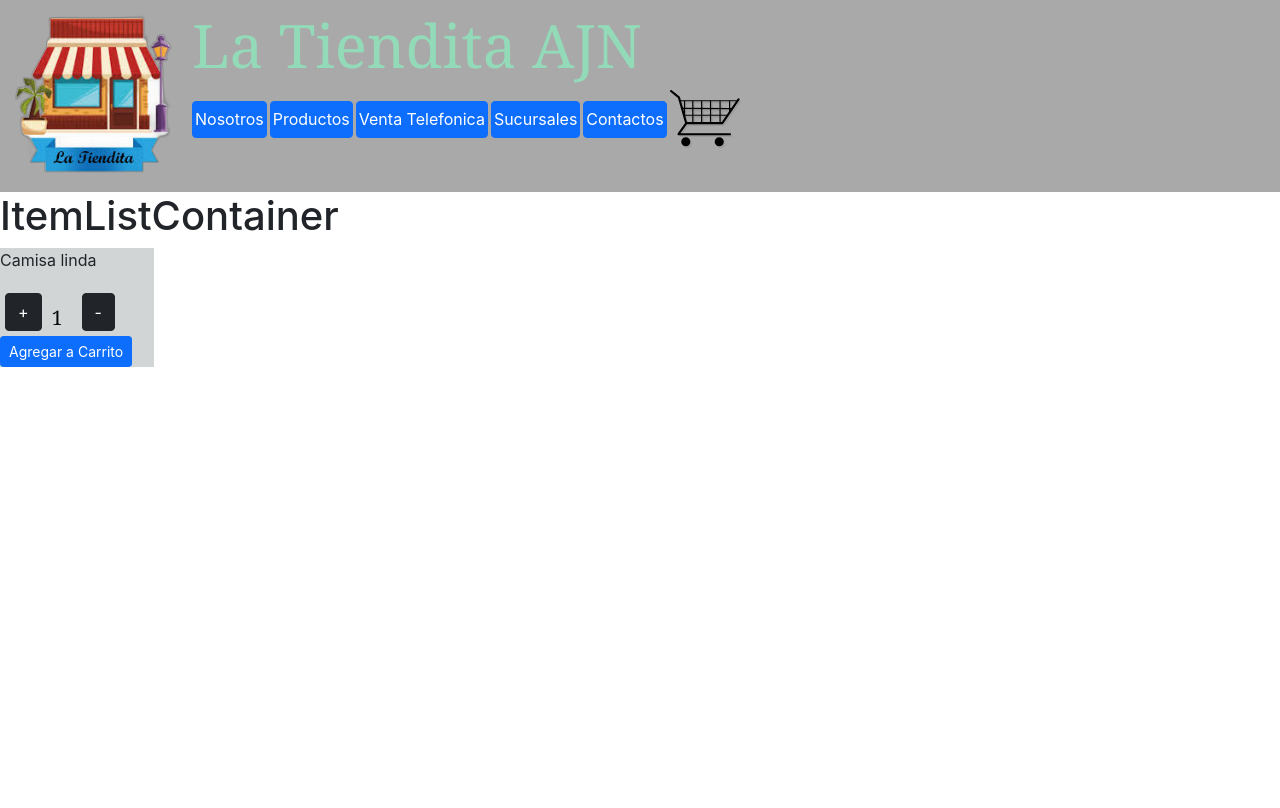
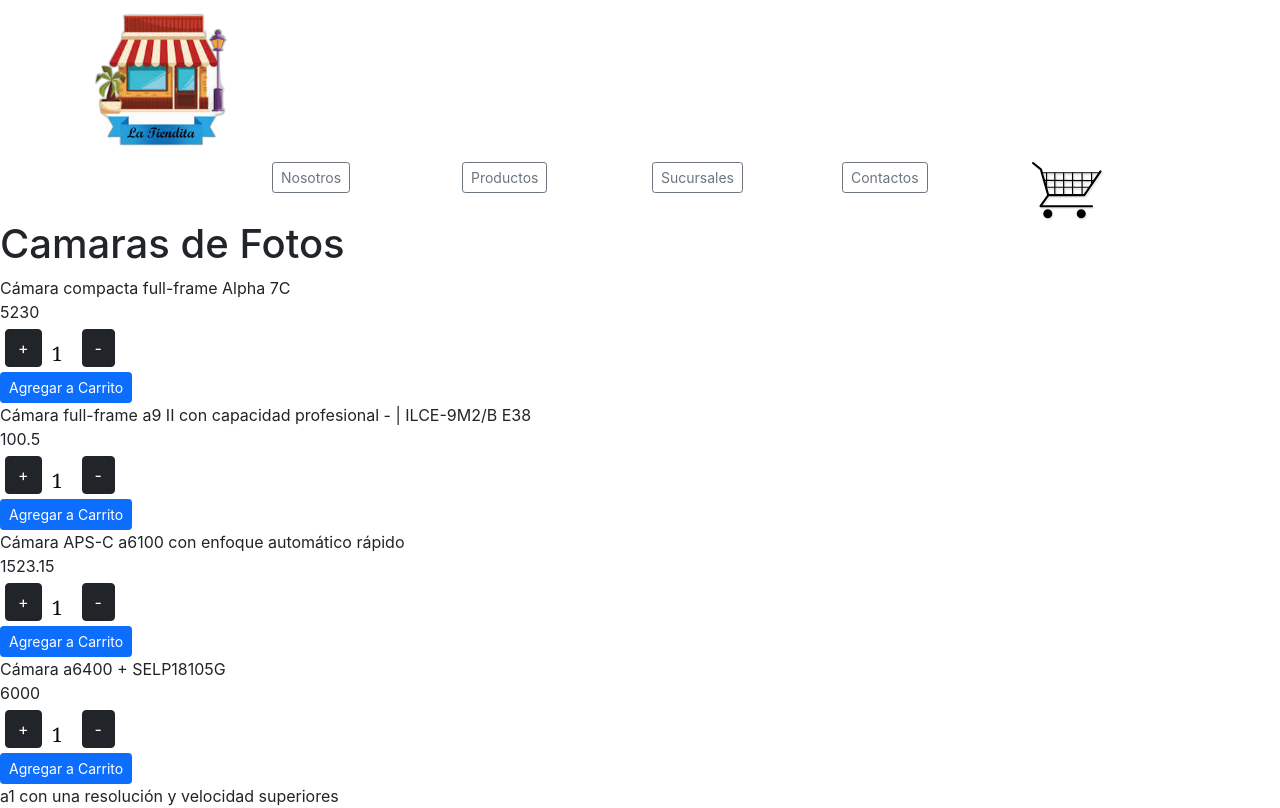
Before and after one commit to javi19632003/CursoReact, a React (Create React App) app: page / in a window 1280 px wide. Shown: the top 808 px of the page. Built offline with nearby package versions, Linux system fonts and the light colour scheme.

Commit message:
promesas luego de devolucion y error

```diff
--- a/src/App.css
+++ b/src/App.css
@@ -1,8 +1,39 @@
+@import url('https://fonts.googleapis.com/css?family=Fjalla+One|Montserrat:300,400,700,800|Open+Sans:300');
 
 
 .App {
   text-align: center;
 }
+
+.card{
+  box-shadow: 0 6px 6px rgba(#000, 0.3);
+  transition: 200ms;
+  background: #fff;
+}
+.cardtitle{
+  display: flex;
+  align-items: center;
+  padding: 30px 40px;
+}
+.h3card{
+  flex: 0 1 200px;
+  text-align: right;
+  margin: 0;
+  color: #252525;
+  font-family: sans-serif;
+  font-weight: 600;
+  font-size: 16px;
+  text-transform: uppercase;
+}
+.iconcard{
+  flex: 1 0 10px;
+  background: #115dd8;
+  color: #fff;
+  padding: 10px 10px;
+  transition: 200ms;
+}
+
+
 .marcanav{
   font-family: Cambria, Cochin, Georgia, Times, 'Times New Roman', serif;
   font-size: 60px;
@@ -17,6 +48,10 @@
   width: 10%;
   height: 100%;
 }
+.xxx{
+  margin-left: 16px;
+}
+
 .top{
   width: 100%;
   display: flex;
@@ -34,6 +69,7 @@
 }
 
 .enlinea {
+
   padding: 5px;
   display:inline-flex;
 }
--- a/src/App.js
+++ b/src/App.js
@@ -6,16 +6,24 @@
 function App() {
   return (
     <>
-      <div className='top'>
-        <img className='imgnav' src='latiendita.png' alt=""></img>
-        <div>
-            <span className='marcanav' >La Tiendita AJN</span>
+      <div className='container'>
+        <header className='page-header'>
+        <div className='row col-md-2 well'>
+          <img className='img-fluid' src='latiendita.png' alt=""></img>
+          <div className='col-md-2 well flex' >
+          </div>
+        </div>
+        <div className='row'>
+          <div className='col-md-2 well' >
+
+          </div>
             <NavBar />
         </div>
-    </div>
+        </header>
+      </div>
 
-    <ItemListContainer saludos='ItemListContainer' />
-    <ItemCount stock= {5} inicial = {1} />
+    <ItemListContainer saludos='Camaras de Fotos' />
+
 
     </>
   );
--- a/src/components/Button.jsx
+++ b/src/components/Button.jsx
@@ -2,7 +2,7 @@
 export default function Button({ text }) {
     return(
     <>
-        <button className='btn btn-primary btn-nav'>{text}</button>
+        <button className='btn btn-sm btn-outline-secondary'>{text}</button>
     </>
     )
 }
--- a/src/components/CartWidged.jsx
+++ b/src/components/CartWidged.jsx
@@ -3,7 +3,9 @@
 
     return(
         <>
-        <img className='imgcar' src='carrito.svg' alt=""></img>
+        <div className='col-md-1 well' >
+            <img className='img-fluid' src='carrito.svg' alt=""></img>
+        </div>
         </>
     )
 }
--- a/src/components/Item.jsx
+++ b/src/components/Item.jsx
@@ -1,11 +1,12 @@
+import ItemCount from "./ItemCount";
+
 export default function Item({desc, preuni}) {
     console.log("entré en Item");
     return (
         <>
-         <div>
-              <div> { desc } </div>
-              <div> { preuni } </div>
-          </div>
+            <div> { desc } </div>
+            <div> { preuni } </div>
+            <ItemCount stock= {5} inicial = {1} />
         </>
     )
 }
--- a/src/components/ItemCount.jsx
+++ b/src/components/ItemCount.jsx
@@ -25,11 +25,7 @@
 
     return (
         <>
-            <div className ='divgral'>
-            <div>
-                <p>Camisa linda </p>
-            </div>
-            <div className = 'enlinea'>
+            <div className='enlinea' >
                 <button  className = 'btn btn-dark' onClick={() => sumo()}>+</button>
                 <div className = 'divitem'>{cantArti}</div>
                 <button className = 'btn btn-dark' onClick={() => resto()}>-</button>
@@ -37,7 +33,6 @@
             <div >
                 <button  className = 'btn btn-primary btn-sm'> Agregar a Carrito</button>
             </div>
-            </div>
         </>
     )
 }
--- a/src/components/ItemList.jsx
+++ b/src/components/ItemList.jsx
@@ -1,5 +1,6 @@
+
 import Item from "./Item";
-export default function ItemList({items}) {
+import react, { useState, useEffect } from "react";
 
 const mokArticu = [
   {
@@ -40,36 +41,33 @@
   }
 
 ];
-       // generando nuestra simulacion de api call
-  const getArticulos = () => {
+
+export default function ItemList({items}) {
+
+  const [productos, setProductos] = useState([]);
+
+  useEffect(() => {
     console.log('Esperamos que responda ....');
     return new Promise((resolve, reject) => {
       setTimeout(() => {
-        // Buscamos todos los articulos del mok
-        const mapArti = mokArticu.map(mapArti => <Item key = {mapArti.id} desc={mapArti.desc} preuni={mapArti.preuni} /> );
-         resolve(mapArti);
-        // En caso de que "maparti" sea "null" o "undefined"
-        // resolve() no se ejecutara y vamos a devolver un error
-        // con un objeto de status 404
+         resolve(mokArticu);
         reject({
           status: 404
         });
       }, 2000);
+    }).then((data)=>{
+      console.log(data)
+      setProductos(data)
+    }).catch((err)=>{
+      console.log(err)
     });
-  };
+  },[])
 
-  const myPromise = new Promise(async (resolve, reject) => {
-    const mapArti = await getArticulos().catch(
-      err => reject(err)
-    );
-
-    mapArti? resolve(mapArti) : reject('No hay articulos');
-  });
-
-  myPromise.then(result => console.log(result)).catch(err => console.log(err));
     return (
         <>
-
+          {productos.map((producto)=>
+            <Item key= {producto.id} desc={producto.desc} preuni={producto.preuni}></Item>
+        )}
         </>
     )
 }
--- a/src/components/ItemListContainer.jsx
+++ b/src/components/ItemListContainer.jsx
@@ -5,7 +5,9 @@
 export default function ItemListContainer({ saludos }) {
     return(
     <>
-        <h1>{saludos}</h1>
+        <div className='col-md-8 well'>
+            <h1>{saludos}</h1>
+        </div>
         <ItemList />
     </>
     )
--- a/src/components/NavBar.jsx
+++ b/src/components/NavBar.jsx
@@ -5,14 +5,19 @@
 
     return(
         <>
-        <div>
+        <div className='col-md-2 well' >
         <Button  text='Nosotros' />
+        </div>
+        <div className='col-md-2 well' >
         <Button  text='Productos'/>
-        <Button  text='Venta Telefonica'/>
+        </div>
+        <div className='col-md-2 well' >
         <Button  text='Sucursales'/>
+        </div>
+        <div className='col-md-2 well' >
         <Button  text='Contactos'/>
+        </div>
         <CartWidged />
-        </div>
     </>
     )
 }
```
Lines whose indentation alone changed are shown as unchanged.
